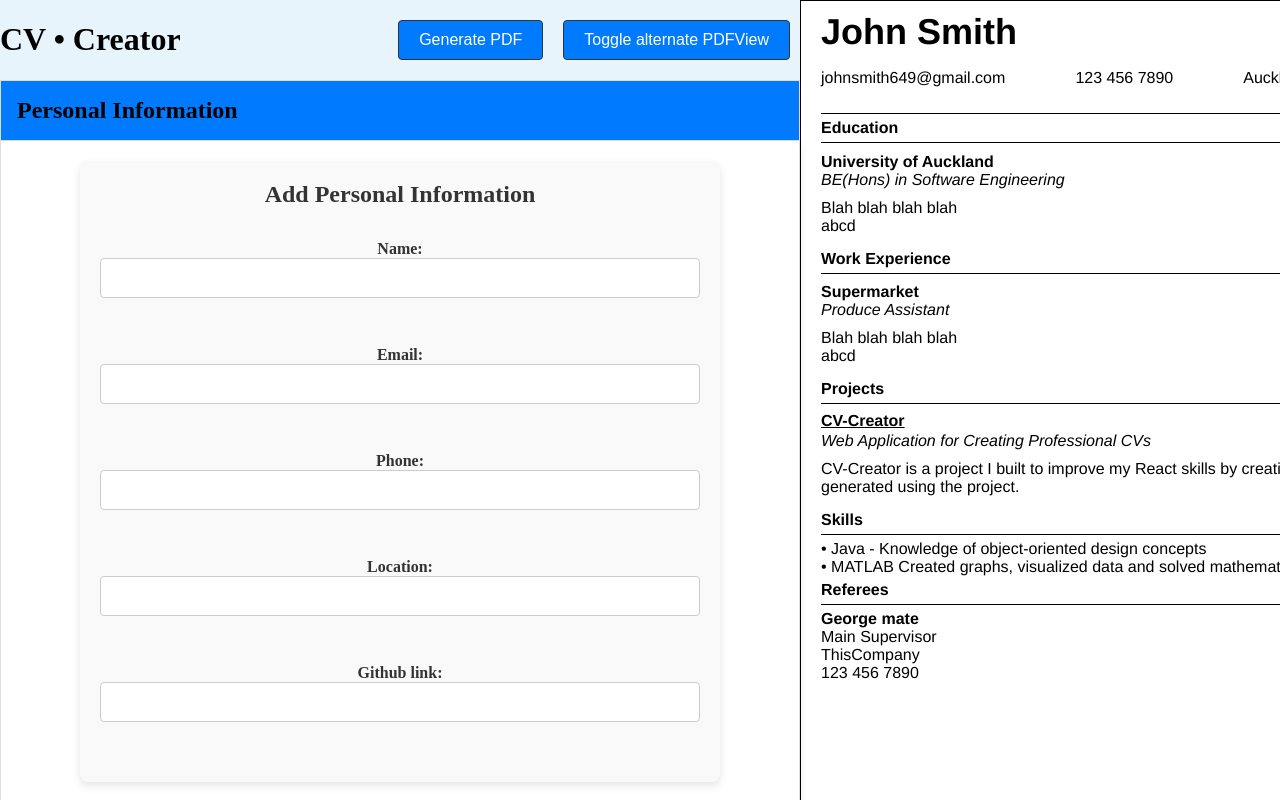
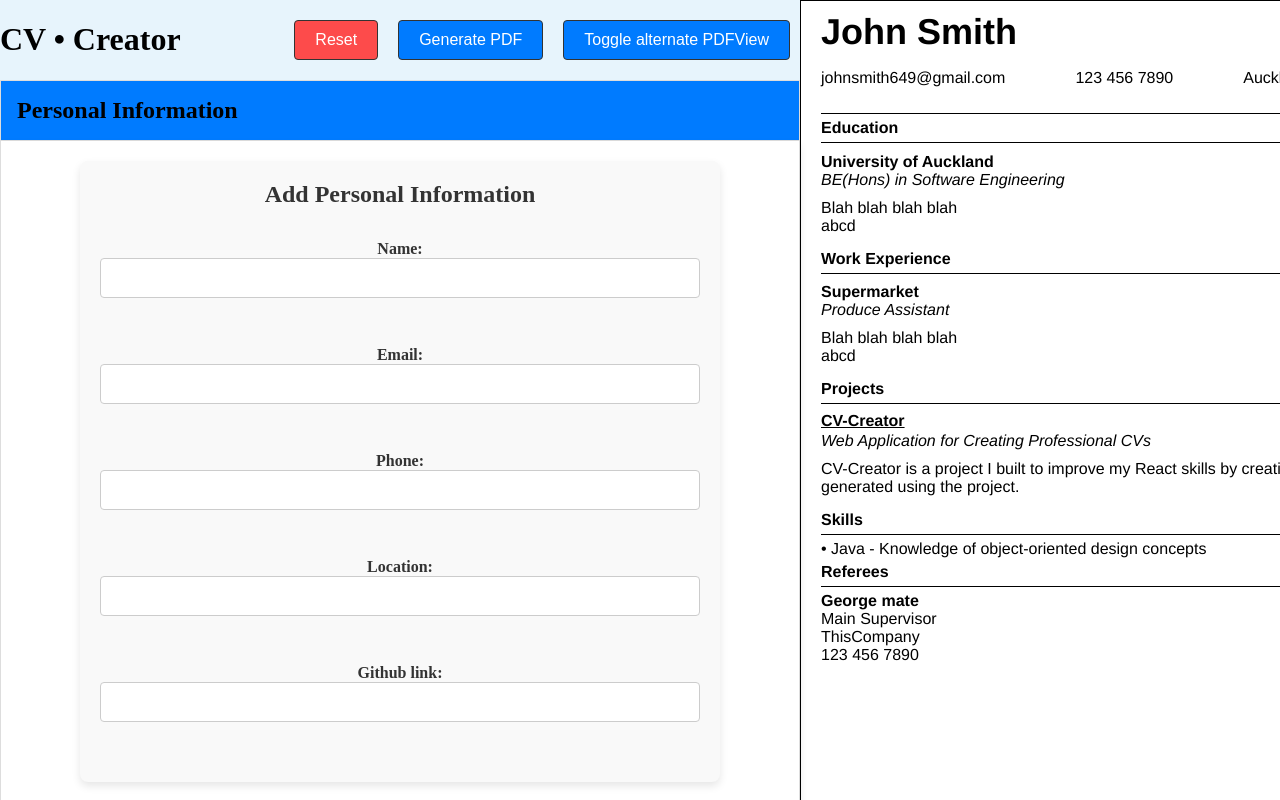
Before and after one commit to Andy-Huangg/CV-Creator, a React (Vite) app: page / in a window 1280 px wide. Shown: the top 800 px of the page. Built offline with nearby package versions, Linux system fonts and the light colour scheme; what @react-pdf/renderer would draw is missing.

Commit message:
Add a reset button

```diff
--- a/src/App.jsx
+++ b/src/App.jsx
@@ -6,6 +6,7 @@ import ReactPDF from "@react-pdf/renderer";
 import PDFFile from "./components/PDFFile";
 import CVInput from "./components/CVInput";
 import LiveDisplay from "./components/LiveDisplay";
+import { emptyCVData } from "./emptyCVData";
 
 const App = () => {
   const [cvData, setCvData] = useState({
@@ -43,10 +44,7 @@ const App = () => {
           "CV-Creator is a project I built to improve my React skills by creating a tool for generating customizable CVs. This very CV was generated using the project.",
       },
     ],
-    skills: [
-      "Java - Knowledge of object-oriented design concepts",
-      " MATLAB Created graphs, visualized data and solved mathematical problems.",
-    ],
+    skills: ["Java - Knowledge of object-oriented design concepts"],
     referees: [
       {
         heading: "George mate",
@@ -78,6 +76,9 @@ const App = () => {
     setShowDownload(true);
   };
 
+  const handleReset = () => {
+    setCvData(emptyCVData);
+  };
   useEffect(() => {
     setShowDownload(false);
   }, [cvData]);
@@ -88,6 +89,11 @@ const App = () => {
         <div className="title">
           <h1>CV • Creator</h1>
           <div className="titleRight">
+            <div className="resetData">
+              <button className="delete" onClick={handleReset}>
+                Reset
+              </button>
+            </div>
             <div>
               {showDownload ? (
                 <div className="">
--- a/src/CVData.jsx
+++ b/src/emptyCVData.jsx
@@ -1,4 +1,4 @@
-export const CVData = {
+export const emptyCVData = {
   name: "",
   email: "",
   phone: "",
```
